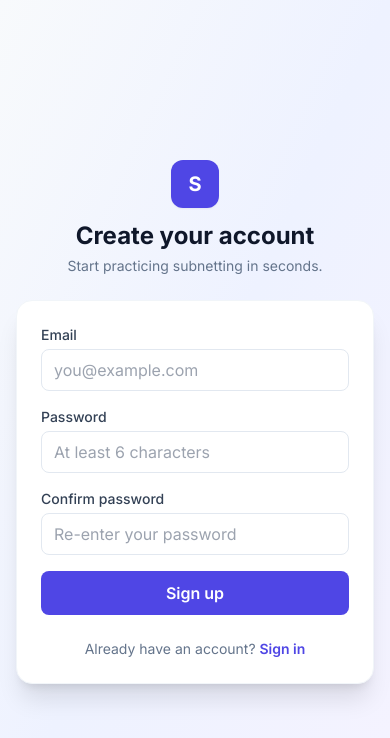
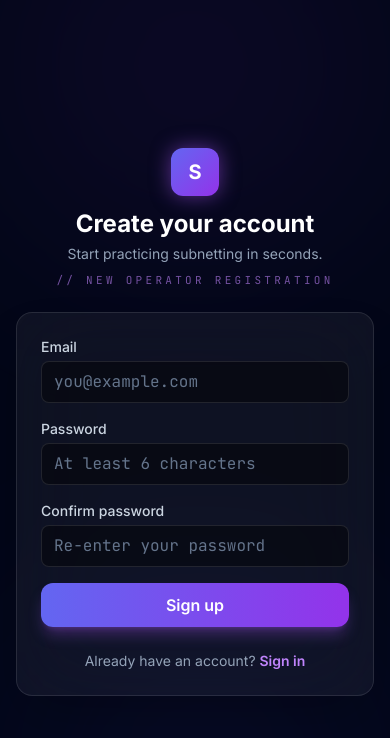
Before and after one commit to subnet-Master001/subnet-master-, a React (Vite) app: page /signup in a window 390 px wide. Shown: the top 738 px of the page. Built offline with nearby package versions, Linux system fonts and the light colour scheme; no server answers.

Commit message:
Redesigned Auth pages to Cyberpunk theme

```diff
--- a/src/pages/Signup.jsx
+++ b/src/pages/Signup.jsx
@@ -1,5 +1,6 @@
 import { useEffect, useState } from 'react'
 import { Link, useNavigate } from 'react-router-dom'
+import { motion } from 'framer-motion'
 import { useAuth } from '../context/AuthContext.jsx'
 import { isSupabaseConfigured } from '../supabaseClient.js'
 
@@ -46,32 +47,70 @@ export default function Signup() {
   }
 
   return (
-    <div className="flex min-h-screen items-center justify-center bg-gradient-to-br from-slate-50 via-indigo-50 to-violet-50 px-4 py-10">
-      <div className="w-full max-w-md">
+    <div className="relative flex min-h-screen items-center justify-center overflow-hidden bg-slate-950 px-4 py-10">
+      {/* floating neon orbs */}
+      <motion.div
+        aria-hidden="true"
+        className="pointer-events-none absolute -top-24 -left-10 h-96 w-96 rounded-full bg-purple-600/20 blur-[120px]"
+        animate={{ x: [0, 40, 0], y: [0, -30, 0], opacity: [0.2, 0.4, 0.2] }}
+        transition={{ duration: 12, repeat: Infinity, ease: 'easeInOut' }}
+      />
+      <motion.div
+        aria-hidden="true"
+        className="pointer-events-none absolute -bottom-24 -right-10 h-96 w-96 rounded-full bg-indigo-600/20 blur-[120px]"
+        animate={{ x: [0, -40, 0], y: [0, 30, 0], opacity: [0.2, 0.4, 0.2] }}
+        transition={{ duration: 14, repeat: Infinity, ease: 'easeInOut' }}
+      />
+
+      <motion.div
+        initial={{ opacity: 0, y: 24 }}
+        animate={{ opacity: 1, y: 0 }}
+        transition={{ duration: 0.6, ease: 'easeOut' }}
+        className="relative z-10 w-full max-w-md"
+      >
         <div className="mb-6 text-center">
-          <span className="inline-flex h-12 w-12 items-center justify-center rounded-xl bg-indigo-600 text-xl font-bold text-white shadow-sm">
+          <motion.span
+            className="inline-flex h-12 w-12 items-center justify-center rounded-xl bg-gradient-to-br from-indigo-500 to-purple-600 text-xl font-bold text-white"
+            animate={{
+              boxShadow: [
+                '0 0 20px rgba(168,85,247,0.5)',
+                '0 0 45px rgba(168,85,247,0.9)',
+                '0 0 20px rgba(168,85,247,0.5)',
+              ],
+              scale: [1, 1.06, 1],
+            }}
+            transition={{ duration: 2.8, repeat: Infinity, ease: 'easeInOut' }}
+          >
             S
-          </span>
-          <h1 className="mt-3 text-2xl font-bold text-slate-900">Create your account</h1>
-          <p className="mt-1 text-sm text-slate-500">Start practicing subnetting in seconds.</p>
+          </motion.span>
+          <h1 className="mt-3 text-2xl font-bold text-white">Create your account</h1>
+          <p className="mt-1 text-sm text-slate-400">Start practicing subnetting in seconds.</p>
+          <p className="mt-2 font-mono text-[11px] uppercase tracking-[0.3em] text-purple-400/60">
+            // New Operator Registration
+          </p>
         </div>
 
-        <div className="rounded-2xl border border-slate-100 bg-white p-6 shadow-xl sm:p-8">
+        <div className="rounded-2xl border border-white/10 bg-white/5 p-6 shadow-2xl backdrop-blur-2xl sm:p-8">
           {!isSupabaseConfigured && (
-            <div className="mb-4 rounded-lg bg-amber-50 px-4 py-3 text-sm text-amber-800">
-              Supabase isn’t configured yet. Add your credentials to <code className="font-mono">.env</code> to sign up.
+            <div className="mb-4 rounded-lg border border-amber-500/30 bg-amber-500/10 px-4 py-3 text-sm text-amber-300">
+              Supabase isn&rsquo;t configured yet. Add your credentials to{' '}
+              <code className="font-mono">.env</code> to sign up.
             </div>
           )}
 
           <form onSubmit={handleSubmit} className="space-y-4">
             {error && (
-              <div className="rounded-lg bg-red-50 px-4 py-3 text-sm text-red-700">{error}</div>
+              <div className="rounded-lg border border-red-500/30 bg-red-500/10 px-4 py-3 text-sm text-red-300">
+                {error}
+              </div>
             )}
             {info && (
-              <div className="rounded-lg bg-green-50 px-4 py-3 text-sm text-green-700">{info}</div>
+              <div className="rounded-lg border border-green-500/30 bg-green-500/10 px-4 py-3 text-sm text-green-300">
+                {info}
+              </div>
             )}
             <div>
-              <label htmlFor="email" className="mb-1 block text-sm font-medium text-slate-700">
+              <label htmlFor="email" className="mb-1 block text-sm font-medium text-slate-300">
                 Email
               </label>
               <input
@@ -81,12 +120,12 @@ export default function Signup() {
                 autoComplete="email"
                 value={email}
                 onChange={(e) => setEmail(e.target.value)}
-                className="w-full rounded-lg border border-slate-200 px-3 py-2 text-slate-900 outline-none transition focus:border-indigo-500 focus:ring-2 focus:ring-indigo-200"
                 placeholder="you@example.com"
+                className="w-full rounded-lg border border-white/10 bg-black/40 px-3 py-2 font-mono text-white placeholder:text-slate-500 outline-none transition focus:border-purple-500 focus:ring-2 focus:ring-purple-500/50 focus:shadow-[0_0_18px_rgba(168,85,247,0.4)]"
               />
             </div>
             <div>
-              <label htmlFor="password" className="mb-1 block text-sm font-medium text-slate-700">
+              <label htmlFor="password" className="mb-1 block text-sm font-medium text-slate-300">
                 Password
               </label>
               <input
@@ -97,12 +136,12 @@ export default function Signup() {
                 autoComplete="new-password"
                 value={password}
                 onChange={(e) => setPassword(e.target.value)}
-                className="w-full rounded-lg border border-slate-200 px-3 py-2 text-slate-900 outline-none transition focus:border-indigo-500 focus:ring-2 focus:ring-indigo-200"
                 placeholder="At least 6 characters"
+                className="w-full rounded-lg border border-white/10 bg-black/40 px-3 py-2 font-mono text-white placeholder:text-slate-500 outline-none transition focus:border-purple-500 focus:ring-2 focus:ring-purple-500/50 focus:shadow-[0_0_18px_rgba(168,85,247,0.4)]"
               />
             </div>
             <div>
-              <label htmlFor="confirm" className="mb-1 block text-sm font-medium text-slate-700">
+              <label htmlFor="confirm" className="mb-1 block text-sm font-medium text-slate-300">
                 Confirm password
               </label>
               <input
@@ -113,30 +152,34 @@ export default function Signup() {
                 autoComplete="new-password"
                 value={confirm}
                 onChange={(e) => setConfirm(e.target.value)}
-                className="w-full rounded-lg border border-slate-200 px-3 py-2 text-slate-900 outline-none transition focus:border-indigo-500 focus:ring-2 focus:ring-indigo-200"
                 placeholder="Re-enter your password"
+                className="w-full rounded-lg border border-white/10 bg-black/40 px-3 py-2 font-mono text-white placeholder:text-slate-500 outline-none transition focus:border-purple-500 focus:ring-2 focus:ring-purple-500/50 focus:shadow-[0_0_18px_rgba(168,85,247,0.4)]"
               />
             </div>
-            <button
+            <motion.button
               type="submit"
+              whileTap={{ scale: 0.97 }}
               disabled={submitting}
-              className="flex w-full items-center justify-center gap-2 rounded-lg bg-indigo-600 px-4 py-2.5 font-semibold text-white transition hover:bg-indigo-700 focus:outline-none focus:ring-2 focus:ring-indigo-300 focus:ring-offset-2 disabled:cursor-not-allowed disabled:opacity-60"
+              className="flex w-full items-center justify-center gap-2 rounded-xl bg-gradient-to-r from-indigo-500 to-purple-600 px-4 py-2.5 font-semibold text-white shadow-lg shadow-purple-500/30 transition hover:from-indigo-400 hover:to-purple-500 hover:shadow-[0_0_30px_rgba(168,85,247,0.55)] focus:outline-none focus:ring-2 focus:ring-purple-500/50 focus:ring-offset-2 focus:ring-offset-slate-950 disabled:cursor-not-allowed disabled:opacity-60"
             >
               {submitting && (
                 <span className="h-4 w-4 animate-spin rounded-full border-2 border-white border-t-transparent" />
               )}
               {submitting ? 'Creating account…' : 'Sign up'}
-            </button>
+            </motion.button>
           </form>
 
-          <p className="mt-6 text-center text-sm text-slate-500">
+          <p className="mt-6 text-center text-sm text-slate-400">
             Already have an account?{' '}
-            <Link to="/login" className="font-semibold text-indigo-600 hover:text-indigo-700">
+            <Link
+              to="/login"
+              className="font-semibold text-purple-400 transition hover:text-purple-300"
+            >
               Sign in
             </Link>
           </p>
         </div>
-      </div>
+      </motion.div>
     </div>
   )
 }
```
Also changed, not shown: src/pages/Login.jsx (+62 -21 lines).
